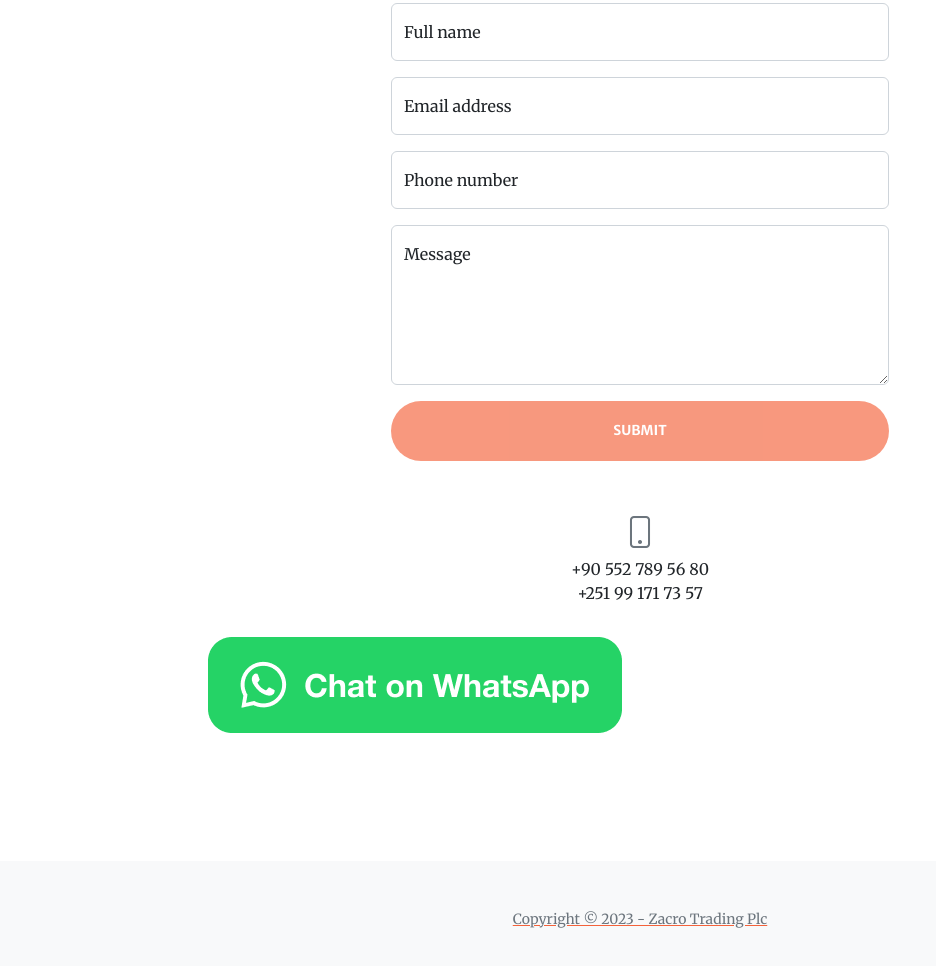
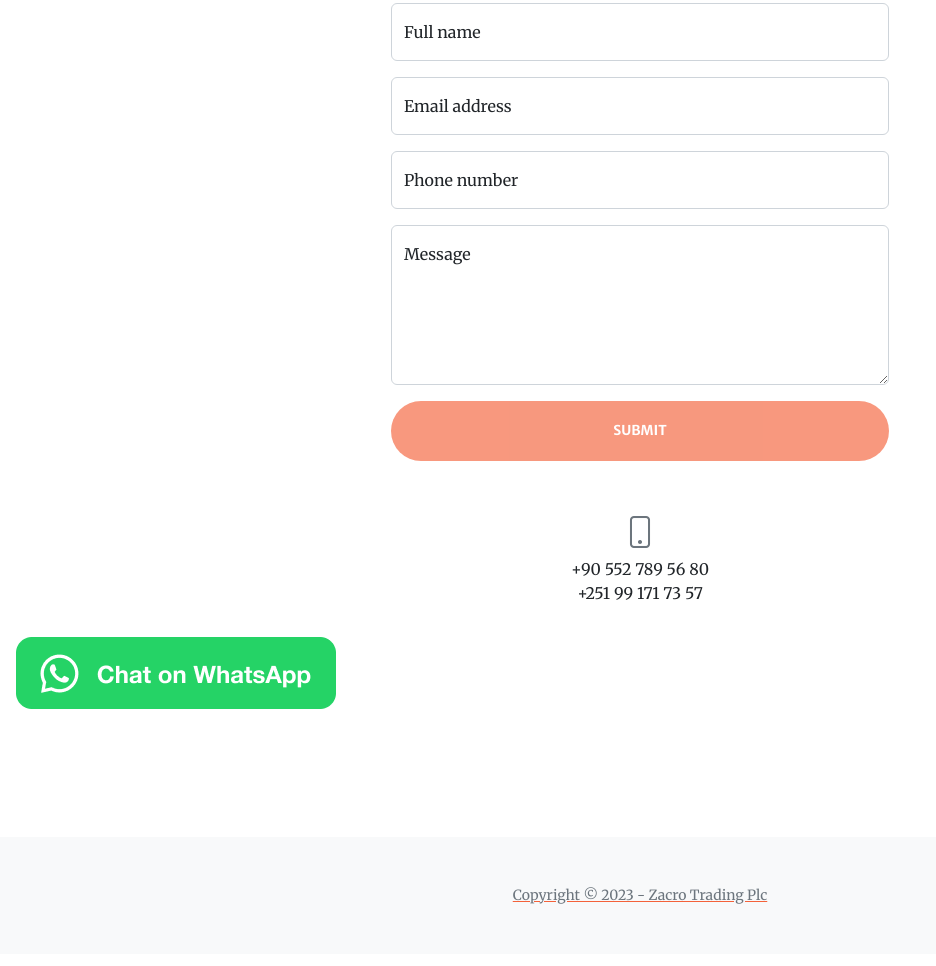
Before and after one commit to Dazzlin-32/ZacroTrading, a website: page index.html in a window 1280 px wide. Shown: the part 2461-3427 px from the top of the page, without its empty margins (0-936 px from the left). Drawn offline with nearby package versions, Linux system fonts and the light colour scheme; some packages are replaced by stand-ins of ours; a script that the page names is missing.

Commit message:
Whatsapp corrected

```diff
--- a/index.html
+++ b/index.html
@@ -185,8 +185,8 @@
                     </div>
                 </div>
             </div>
-            <div style="margin-left: 13em; margin-top: 2em;" class="whatsapp">
-                <a target=”_blank” aria-label="Chat on WhatsApp" href="https://wa.me/+905527985680"> <img alt="Chat on WhatsApp" src="./assets/WhatsAppButtonGreenLarge.png" />
+            <div style="margin-left: 1em; margin-top: 2em;" class="whatsapp">
+                <a target=”_blank” aria-label="Chat on WhatsApp" href="https://wa.me/+905527985680"> <img alt="Chat on WhatsApp" src="./assets/WhatsAppButtonGreenSmall.png" />
 
             </div>
 
```
Also changed, not shown: services.html (+1 -1 lines), assets/WhatsAppButtonGreenSmall.png (added).
